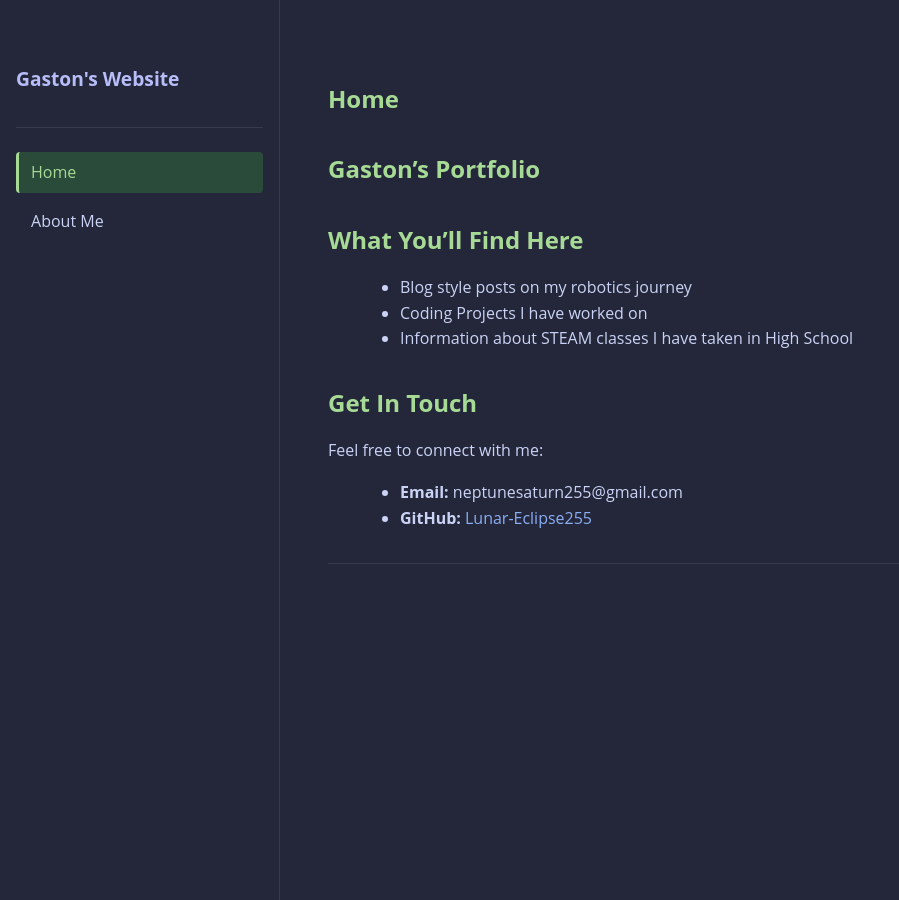
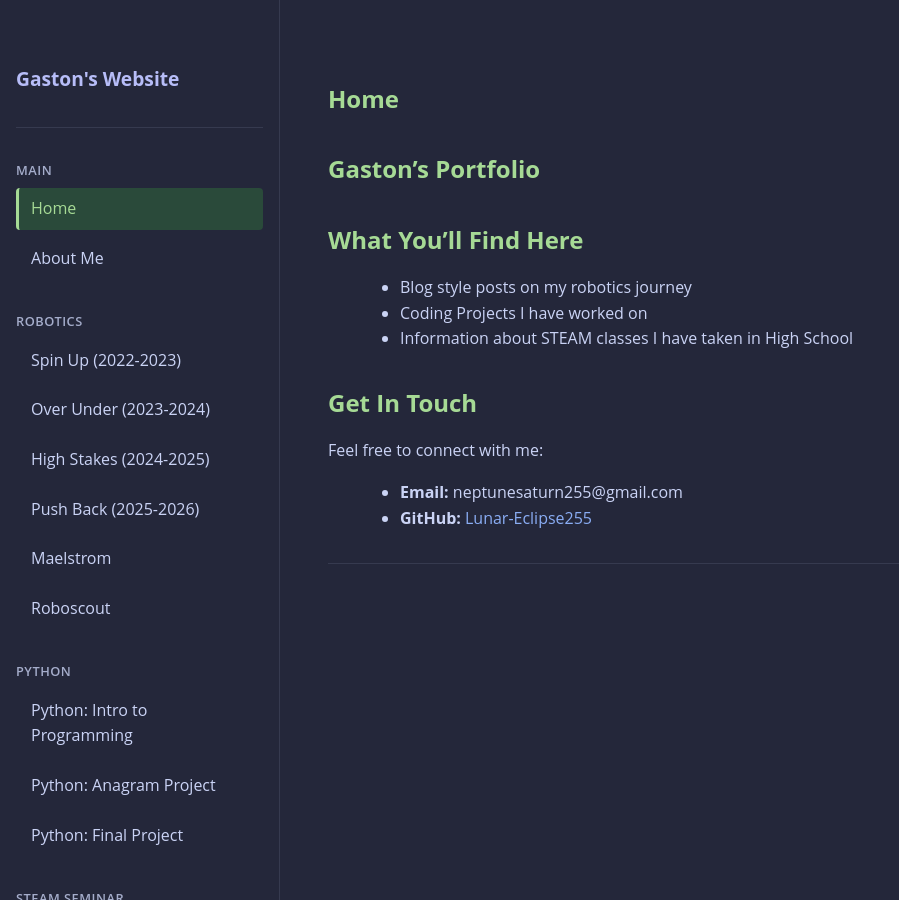
Before and after one commit to Lunar-Eclipse255/gaston.github.io, a Jekyll site: the page built from docs/index.md, in a window 1280 px wide. Shown: the whole page, without its empty margins (0-899 px from the left). Built offline with Jekyll 4.4.1, drawn with Linux system fonts in a browser that asks for light colours.

Commit message:
add pages

```diff
--- a/docs/Gemfile
+++ b/docs/Gemfile
@@ -2,7 +2,7 @@ source "https://rubygems.org"
 
 gem "github-pages", group: :jekyll_plugins
 
-# Windows and JRuby compatibility
+
 platforms :mingw, :x64_mingw, :mswin, :jruby do
   gem "tzinfo", ">= 1", "< 3"
   gem "tzinfo-data"
--- a/docs/_config.yml
+++ b/docs/_config.yml
@@ -12,24 +12,42 @@ plugins:
   - jekyll-sitemap
 
 # Garden-style sidebar navigation
-sidebar:
-  - home
-  - about
-  - label: Tutorials
-    children:
-      - getting-started
-      - configuration
-  - label: Reference
-    children:
-      - api-reference
+# sidebar:
+#   - home
+#   - about
+#   - label: Tutorials
+#     children:
+#       - getting-started
+#       - configuration
+#   - label: Reference
+#     children:
+#       - api-reference
 
 # Build settings
 markdown: kramdown
 highlighter: rouge
 
 sidebar:
-  - home
-  - about-me
+  - label: Main
+    children:
+      - home
+      - about-me
+  - label: Robotics
+    children:
+      - spin-up
+      - over-under
+      - high-stakes
+      - push-back
+      - maelstrom
+      - roboscout
+  - label: python
+    children:
+      - python-intro
+      - python-anagram
+      - python-final
+  - label: Steam Seminar
+    children:
+      - steam-seminar
 
 
 # Exclude from processing
@@ -37,3 +55,5 @@ exclude:
   - Gemfile
   - Gemfile.lock
   - vendor/
+  - vendor
+  - docs/vendor
```
Also changed, not shown: docs/posts/STEAM seminar/steam_seminar.md (added, +5 -0 lines), docs/posts/about_me.md (+1 -2 lines), docs/posts/python/anagram_project.md (added, +5 -0 lines), docs/posts/python/final_project.md (added, +5 -0 lines), docs/posts/python/python.md (added, +12 -0 lines), docs/posts/robotics/high_stakes.md (added, +7 -0 lines), docs/posts/robotics/maelstrom.md (added, +7 -0 lines), docs/posts/robotics/over_under.md (added, +7 -0 lines), docs/posts/robotics/push_back.md (added, +7 -0 lines), docs/posts/robotics/roboscout.md (added, +7 -0 lines), docs/posts/robotics/spin_up.md (added, +7 -0 lines), docs/assets/images/python-logo-only.png (added), 1 other file.
